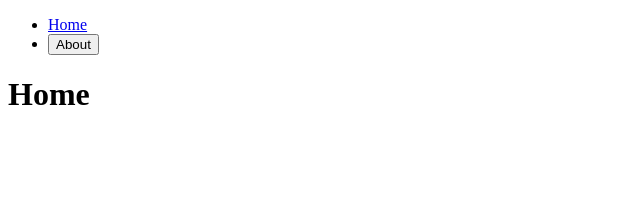
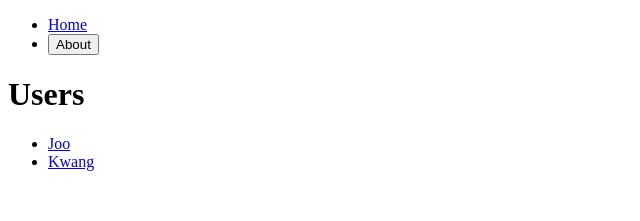
Before and after one commit to Dayglow0926/react-master, a React (Create React App) app: page / in a window 1280 px wide. Shown: the top 221 px of the page, without its empty margins (0-640 px from the left). Built offline with nearby package versions, Linux system fonts and the light colour scheme.

Commit message:
feat: User 정보 추가

```diff
--- a/src/Router.tsx
+++ b/src/Router.tsx
@@ -5,6 +5,7 @@
 import Root from "./Root";
 import NotFound from "./screens/NotFound";
 import ErrorComponent from "./components/ErrorComponent";
+import User from "./screens/users/User";
 
 const router = createBrowserRouter([
   {
@@ -20,6 +21,10 @@
         path: "about",
         element: <About />,
       },
+      {
+        path: "users/:userId",
+        element: <User />,
+      },
     ],
     errorElement: <NotFound />,
   },
--- /dev/null
+++ b/src/db.ts
@@ -0,0 +1,10 @@
+export const users = [
+  {
+    id: 1,
+    name: "Joo",
+  },
+  {
+    id: 2,
+    name: "Kwang",
+  },
+];
--- a/src/screens/Home.tsx
+++ b/src/screens/Home.tsx
@@ -1,5 +1,19 @@
+import { Link } from "react-router-dom";
+import { users } from "../db";
+
 function Home() {
-  return <h1>Home</h1>;
+  return (
+    <div>
+      <h1>Users</h1>
+      <ul>
+        {users.map((user) => (
+          <li key={user.id}>
+            <Link to={`/users/${user.id}`}>{user.name}</Link>
+          </li>
+        ))}
+      </ul>
+    </div>
+  );
 }
 
 export default Home;
--- /dev/null
+++ b/src/screens/users/User.tsx
@@ -0,0 +1,13 @@
+import { useParams } from "react-router-dom";
+import { users } from "../../db";
+
+function User() {
+  const { userId } = useParams();
+  return (
+    <h1>
+      User with id {userId} is named: {users[Number(userId) - 1].name}
+    </h1>
+  );
+}
+
+export default User;
```
